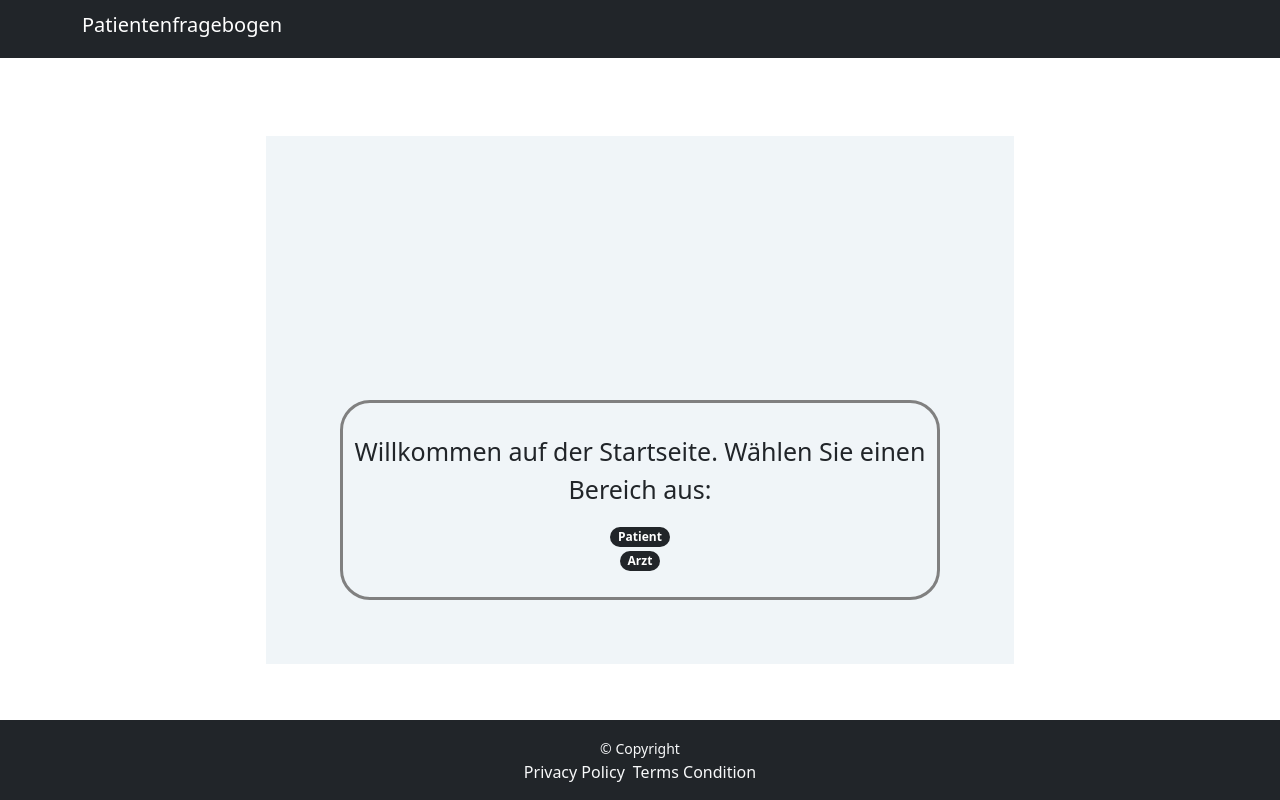
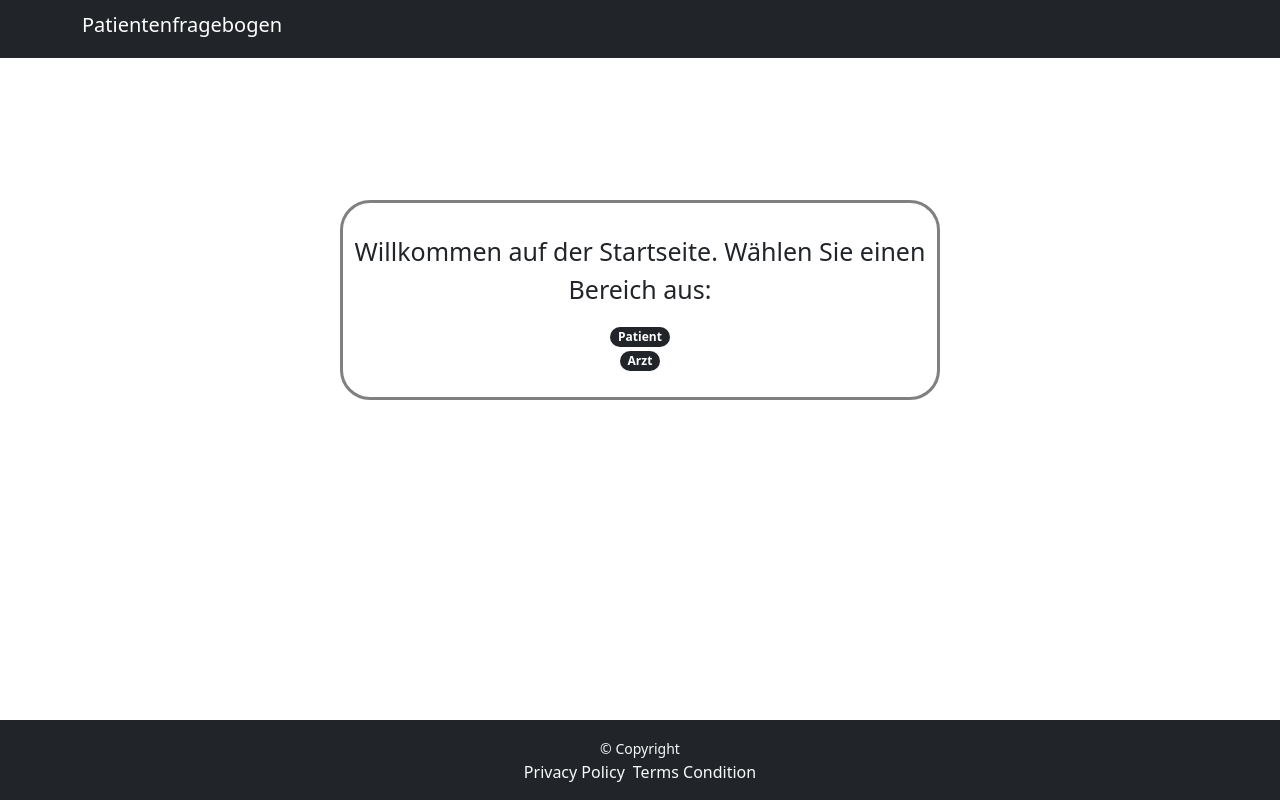
Before and after one commit to th-nuernberg/secure-questionnaire, a Vue app in the folder flaskapp/frontend/: page / in a window 1280 px wide. Built offline with nearby package versions, Linux system fonts and the light colour scheme; what html2pdf, vue-uuid, vue3-qrcode-reader would draw is missing.

Commit message:
comment on style changes

```diff
--- a/flaskapp/frontend/src/App.vue
+++ b/flaskapp/frontend/src/App.vue
@@ -1,5 +1,8 @@
 <template>
-  <div id="app">
+  <!-- <div class="content text-center"> -->
+  <div class="content">
+
+  <!-- <div id="app"> -->
     <div>
       <!-- navbar -->
       <NavBar />
@@ -9,6 +12,7 @@
       <!-- footer -->
       <Foot />
     </div>
+  <!-- </div> -->
   </div>
 </template>
 
@@ -42,70 +46,94 @@ export default {
 <style lang="scss">
 @import "custom.scss";
 
-.router-container {
-  margin: 0 50px;
+*{
+  margin: 0;
+  padding: 0;
+}
+html{
+  height: 100%;
 }
 
-#app {
-  background-color: $background;
+body{
+  background-color: rgba(0,0,0,0.05);
+
+  min-height: 100%;
+  display: flex;
+  flex-direction: column;
+
+  font-family: Inter, Avenir, Helvetica, Arial, sans-serif;
+  font-size: 16px;
+  font-weight: 500;
+}
+.content{
+  margin-top: 100px;
+  margin-bottom: 120px;
 }
 
-.boxStyling {
-  border-radius: 20px;
-  box-shadow: 0px 0px 5px #aaaaaa;
-  padding: 15px;
-  margin: 20px 0;
-  background-color: white;
-}
+// .router-container {
+//   margin: 0 50px;
+// }
 
-.btn-big {
-  padding: 10px 20px !important;
-}
+// #app {
+//   background-color: $background;
+// }
 
-.btn-primary {
-  background-color: $primary !important;
-  border-color: $primary !important;
-}
+// .boxStyling {
+//   border-radius: 20px;
+//   box-shadow: 0px 0px 5px #aaaaaa;
+//   padding: 15px;
+//   margin: 20px 0;
+//   background-color: white;
+// }
 
-.btn-primary:hover {
-  background-color: $primary-dark !important;
-}
+// .btn-big {
+//   padding: 10px 20px !important;
+// }
 
-.btn-outline-primary {
-  color: $primary !important;
-  border-color: $primary !important;
-}
+// .btn-primary {
+//   background-color: $primary !important;
+//   border-color: $primary !important;
+// }
 
-.btn-outline-primary:hover {
-  background-color: $primary-dark !important;
-  color: white !important;
-}
+// .btn-primary:hover {
+//   background-color: $primary-dark !important;
+// }
 
-.btn-accent {
-  background-color: $accent !important;
-  color: black !important;
-  border: none !important;
-}
+// .btn-outline-primary {
+//   color: $primary !important;
+//   border-color: $primary !important;
+// }
 
-.btn-accent:hover {
-  background-color: $accent-dark !important;
-}
+// .btn-outline-primary:hover {
+//   background-color: $primary-dark !important;
+//   color: white !important;
+// }
 
-.dropdown-item.active,
-.dropdown-item:active {
-  background-color: $primary !important;
-}
+// .btn-accent {
+//   background-color: $accent !important;
+//   color: black !important;
+//   border: none !important;
+// }
 
-.btn-white {
-  color: black !important;
-  background-color: none !important;
-}
+// .btn-accent:hover {
+//   background-color: $accent-dark !important;
+// }
 
-.btn-white:hover {
-  background-color: $background !important;
-}
+// .dropdown-item.active,
+// .dropdown-item:active {
+//   background-color: $primary !important;
+// }
 
-.text-primary {
-  color: $primary !important;
-}
+// .btn-white {
+//   color: black !important;
+//   background-color: none !important;
+// }
+
+// .btn-white:hover {
+//   background-color: $background !important;
+// }
+
+// .text-primary {
+//   color: $primary !important;
+// }
 </style>
--- a/flaskapp/frontend/src/style.css
+++ b/flaskapp/frontend/src/style.css
@@ -1,4 +1,4 @@
-:root {
+/* :root {
   font-family: Inter, Avenir, Helvetica, Arial, sans-serif;
   font-size: 16px;
   line-height: 24px;
@@ -87,4 +87,4 @@ button:focus-visible {
   button {
     background-color: #f9f9f9;
   }
-}
+} */
```
